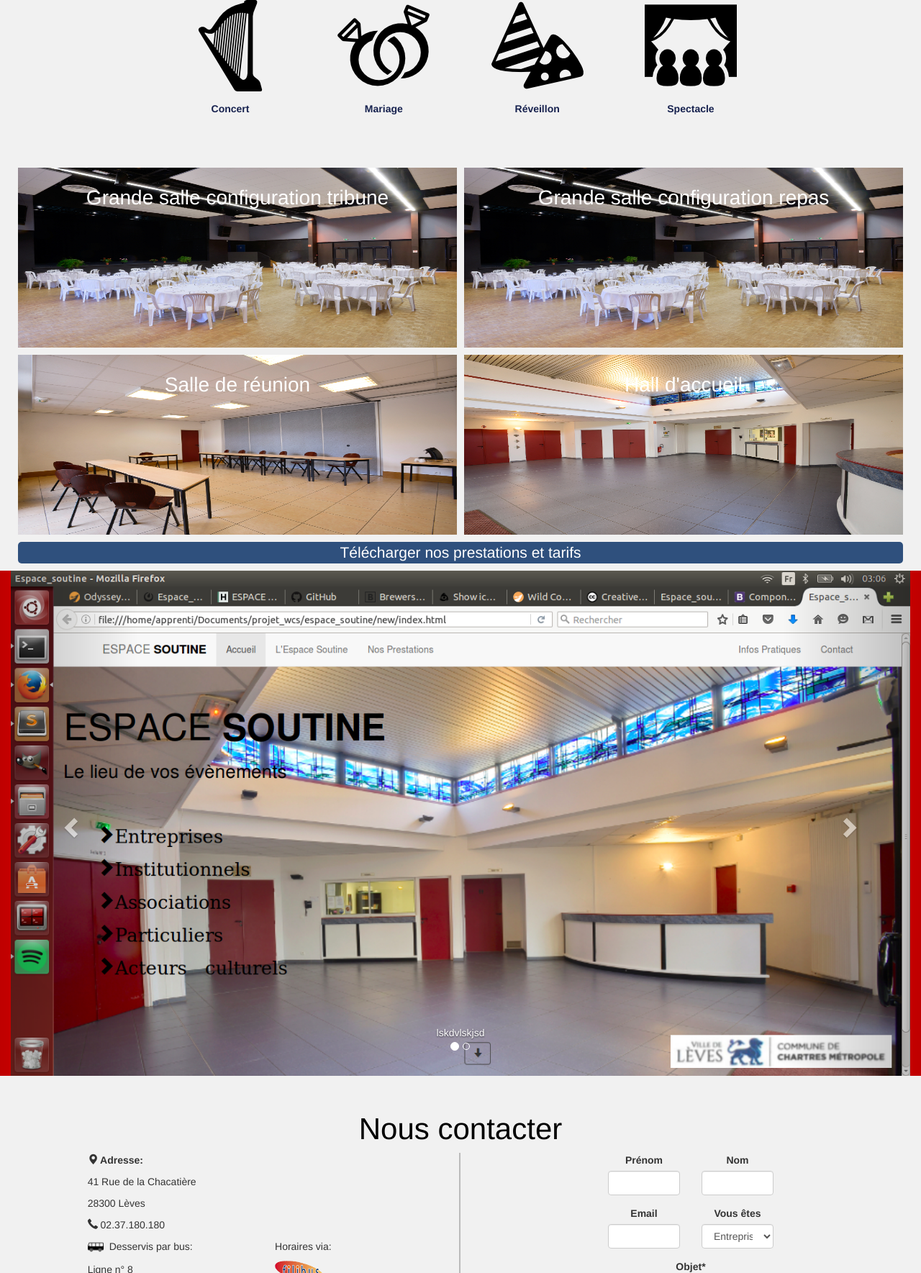
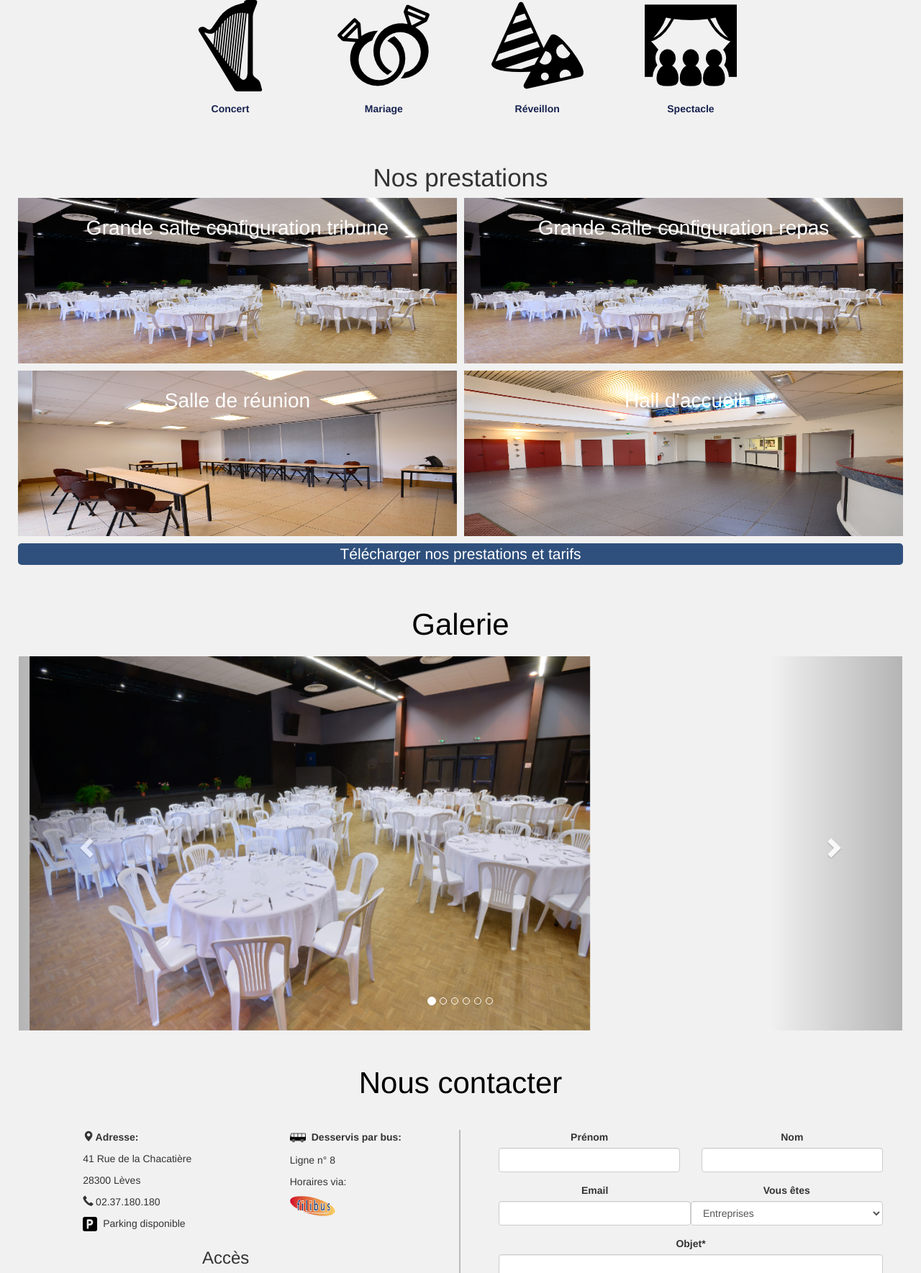
Before and after one commit to Myystigri/espace_soutine, a PHP site: page / in a window 1280 px wide. Shown: the part 1055-2824 px from the top of the page at 72% size. Run offline with PHP 8.4, Linux system fonts and the light colour scheme; some libraries are stand-ins or nearby versions.

Commit message:
modif events and form

```diff
--- a/css/style.css
+++ b/css/style.css
@@ -1,6 +1,4 @@
-.bli{
-	background-color: red;
-	}/*page*/
+/*page*/
 
 body{
 	background-color: #f1f1f1;
@@ -125,7 +123,7 @@ h1 span{
 
 .prestation{
 	width: 100%;
-	height: 250px;
+	height: 230px;
 	padding: 0;
 }
 .titre h2{
@@ -308,72 +305,6 @@ h1 span{
 	font-size: 2em;
 	text-decoration: none;
 }
-
-/*Nous contacter*/
-
-#nous_contacter h2{
-	font-family: "Helvetica";
-	font-size: 3em;
-	text-align: center;
-	color: #000;
-	margin-top :1.2em;
-}
-.adresse{
-	margin:0;
-}
-.adresse p span{
-	font-weight:bold;
-}
-.info{
-	padding-right: 2%;
-	border-right: solid 2px #bbb;
-}
-.filibus{
-	width: 30%;
-	margin-bottom: 1em;
-}
-.car{
-	width: 20px;
-	margin-right:8px;
-}
-.bus{
-	width: 22px;
-	margin-right:8px;
-}
-.map{
-    overflow:hidden;
-    padding-bottom:56.25%;
-    position:relative;
-    height:0;
-}
-.map iframe{
-    left:0;
-    top:0;
-    height:100%;
-    width:100%;
-    position:absolute;
-}
-
-/*ebauche media quaries header*/
-
-@media screen and (max-width: 320px) {
-	.header{
-		background-size: 100%;
-
-	}
-	h1{
-		font-size: 1.2em;
-		line-height:0.5em;
-	}
-	.header h2{
-		margin:1% 0;
-		font-size:0.9em;
-	}
-	.header p{
-		margin:1% 0;
-		font-size: 0.9em;
-	}
-}
 .telecharger p{
 	color:#fff;
 	font-family: "Helvetica";
@@ -394,6 +325,73 @@ h1 span{
 
 	text-decoration: none;
 	background-color: #1c3962;
+}
+
+/*Galerie*/
+
+.galerie h2{
+	font-family: "Helvetica";
+	font-size: 3em;
+	text-align: center;
+	color: #000;
+	margin-top :1.2em;
+	margin-bottom: 0.5em;
+}
+#carousel-example-generic{
+	width: 96%;
+	margin: 0 2%;
+}
+.galerie img{
+	width: 65%;
+}
+
+/*Nous contacter*/
+
+#nous_contacter h2{
+	font-family: "Helvetica";
+	font-size: 3em;
+	text-align: center;
+	color: #000;
+	margin-top :1.2em;
+	margin-bottom: 1em;
+}
+.adresse{
+	margin-bottom:1em;
+}
+.adresse p span{
+	font-weight:bold;
+}
+.info{
+	padding-right: 2%;
+	border-right: solid 2px #bbb;
+}
+.filibus{
+	width: 30%;
+}
+.car{
+	width: 20px;
+	margin-right:8px;
+}
+.bus{
+	width: 22px;
+	margin-right:8px;
+}
+.info h3{
+	text-align: center;
+	margin-top: 0;
+}
+.map{
+    overflow:hidden;
+    padding-bottom:56.25%;
+    position:relative;
+    height:0;
+}
+.map iframe{
+    left:0;
+    top:0;
+    height:100%;
+    width:100%;
+    position:absolute;
 }
 
 /* Formulaire*/
@@ -431,7 +429,15 @@ h1 span{
 .noir {
 	color: black;
 }
-
+.form_padding{
+	padding: 0;
+}
+.form_padding_l{
+	padding-left: 0;
+}
+.form_padding_r{
+	padding-right: 0;
+}
 
 /*evenement*/
 
--- a/index.html
+++ b/index.html
@@ -108,7 +108,7 @@
 				<div id="prestation" class="col-xs-12 col-md-12">
 					<div class="row marge1">
 						<div class="titre">
-							<h2>	</h2>
+							<h2>Nos prestations</h2>
 						</div>
 						<div class="col-xs-12 col-md-6 img_prestation">
 							<div class="overflow">
@@ -186,27 +186,44 @@
 			</div>
 		</div>
 <!--Galerie-->
-		<div class="bli col-md-12">
+		<div id="Galerie" class="galerie col-md-12">
+			<h2>Galerie</h2>
 			<div class="row">
 				<div id="carousel-example-generic" class="col-md-12 carousel slide" data-ride="carousel">
 					<!-- Indicators -->
 					<ol class="carousel-indicators">
 						<li data-target="#carousel-example-generic" data-slide-to="0" class="active"></li>
 						<li data-target="#carousel-example-generic" data-slide-to="1"></li>
+						<li data-target="#carousel-example-generic" data-slide-to="2"></li>
+						<li data-target="#carousel-example-generic" data-slide-to="3"></li>
+						<li data-target="#carousel-example-generic" data-slide-to="4"></li>
+						<li data-target="#carousel-example-generic" data-slide-to="5"></li>
 					</ol>
 					<!-- Wrapper for slides -->
 					<div class="carousel-inner" role="listbox">
 						<div class="item active">
-							<img src="./img/final !.png" alt="Salle_01">
-							<div class="carousel-caption">
-							lskdvlskjsd
-							</div>
+							<img src="./img/01.jpg" alt="">
+							<div class="carousel-caption"></div>
 						</div>
 						<div class="item">
-							<img src="./img/new.png" alt="Salle_01">
-							<div class="carousel-caption">
-							mdlfmsldkf
-							</div>
+							<img src="./img/02.jpg" alt="">
+							<div class="carousel-caption"></div>
+						</div>
+						<div class="item">
+							<img src="./img/03.jpg" alt="">
+							<div class="carousel-caption"></div>
+						</div>
+						<div class="item">
+							<img src="./img/04.jpg" alt="">
+							<div class="carousel-caption"></div>
+						</div>
+						<div class="item">
+							<img src="./img/05.jpg" alt="">
+							<div class="carousel-caption"></div>
+						</div>
+						<div class="item">
+							<img src="./img/06.jpg" alt="">
+							<div class="carousel-caption"></div>
 						</div>
 					</div>
 					<!-- Controls -->
@@ -225,60 +242,61 @@
 		<div id="nous_contacter" class="col-xs-12 col-md-12">
 			<div class="row">
 			<h2>Nous contacter</h2>
-				<div class="col-xs-12 col-md-5 col-md-offset-1 info">
+				<div class="col-xs-12 col-md-6 info">
 					<div class="row">
-						<div class="col-xs-12 col-md-12">
+						<div class="col-xs-12 col-md-11 col-md-offset-1">
 							<div class="adresse">
-								<p><span class="glyphicon glyphicon-map-marker"></span><span> Adresse:</span></p>
-								<p>41 Rue de la Chacatière</p>
-								<p>28300 Lèves</p>
-								<p><span class="glyphicon glyphicon-earphone"></span> 02.37.180.180</p>
 								<div class="row">
-									<div class="col-xs-12 col-md-6"
+									<div class="col-xs-12 col-md-5 col-md-offset-1">
+										<p><span class="glyphicon glyphicon-map-marker"></span><span> Adresse:</span></p>
+										<p>41 Rue de la Chacatière</p>
+									<p>28300 Lèves</p>
+									<p><span class="glyphicon glyphicon-earphone"></span> 02.37.180.180</p>
+									<p><img class="car" src="./img/car.png" alt="capacité">Parking disponible</p>
+									</div>
+									<div class="col-xs-12 col-md-5 col-md-offset-1">
 										<p><img class="bus" src="./img/transport.png" alt="capacité"><span>Desservis par bus:</span></p>
 										<p>Ligne n° 8</p>
-									</div>
-									<div class="col-xs-12 col-md-6">
 										<p>Horaires via:</p>
 										<a href="http://www.filibus.fr/presentation/?rub_code=89" title="filibus"><img class="filibus" src="./img/filibus.png" title="filibus"></a>
 									</div>
 								</div>
-								<p><img class="car" src="./img/car.png" alt="capacité">Parking disponible</p>
 							</div>
 						</div>
 					</div>
 					<div class="row">
-						<div class="col-xs-12 col-md-12">
+						<h3>Accès</h3>
+						<div class="col-xs-12 col-md-11 col-md-offset-1">
 							<iframe src="https://www.google.com/maps/embed?pb=!1m14!1m8!1m3!1d10581.353360933439!2d1.4737741!3d48.4692235!3m2!1i1024!2i768!4f13.1!3m3!1m2!1s0x0%3A0xab3428056b369dae!2sEspace+Soutine!5e0!3m2!1sfr!2sfr!4v1459979008375" width="100%" height="250" frameborder="0" style="border:0" allowfullscreen></iframe>
 						</div>
 					</div>
 				</div>
 				<div class="col-xs-12 col-md-6 formulaire">
 					<div class="row">
-			                <div id ="contact"     class="col-xs-10 col-xs-offset-1 col-md-6 col-md-offset-3 center">
+			                <div id ="contact" class="col-xs-10 col-xs-offset-1 col-md-10 col-md-offset-1 center form_padding">
 			                <form method="post">
-			                    <div class="col-xs-12 col-sm-12 col-md-12 col-lg-12 center">
-			                        <div class="col-xs-6 col-md-6 col-lg-6">
+			                    <div class="col-xs-12 col-sm-12 col-md-12 col-lg-12 center form_padding">
+			                        <div class="col-xs-6 col-md-6 col-lg-6 form_padding_l">
 			                             <div class="form-group ">
 			                                  <label class="control-label " for="name">Prénom</label>
 			                                  <input class="form-control" id="name" name="name" type="text"/>
 			                              </div>
 			                          </div>
-			                          <div class="col-xs-6 col-md-6 col-lg-6">
+			                          <div class="col-xs-6 col-md-6 col-lg-6 form_padding_r">
 			                             <div class="form-group ">
 			                                  <label class="control-label " for="name">Nom</label>
 			                                  <input class="form-control" id="name" name="name" type="text"/>
 			                              </div>
 			                          </div>
 			                      </div>
-			                      <div class="col-xs-12 col-sm-12 col-md-12 col-lg-12 center">
-			                          <div class="col-lg-6">
-			                             <div class="form-group ">
+			                      <div class="col-xs-12 col-sm-12 col-md-12 col-lg-12 center form_padding">
+			                          <div class="col-lg-6 form_padding">
+			                             <div class="form-group">
 			                                  <label class="control-label requiredField" for="email">Email<span class="asteriskField"></span></label>
 			                                  <input class="form-control" id="email" name="email" type="text"/>
 			                             </div>
 			                         </div>
-			                         <div class="col-lg-6">
+			                         <div class="col-lg-6 form_padding">
 			                             <div class="form-group ">
 			                                 <label class="control-label " for="select">Vous êtes</label>
 			                                 <select class="select form-control" id="select" name="select">
```
Also changed, not shown: other parts of css/style.css (+31 -3 lines), other parts of index.html (+14 -11 lines), img/events/Gerard-de-Botton.jpg (added), img/events/becket.jpg (added), img/events/mon-faux-sapin.jpg (added), img/new.png (deleted).
